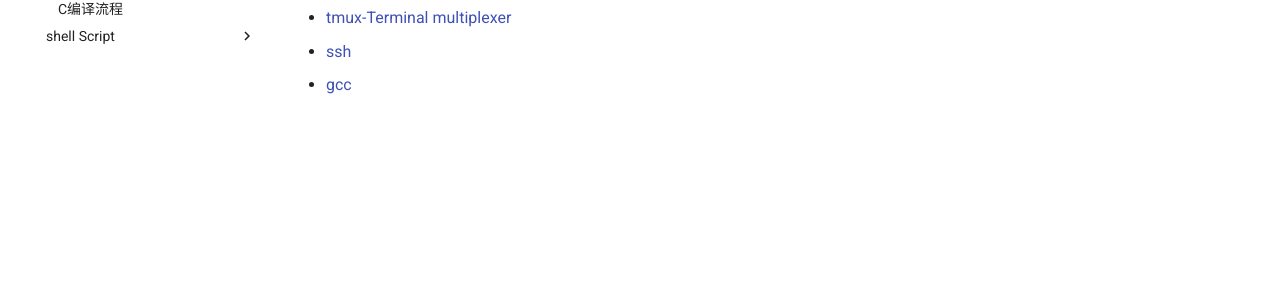
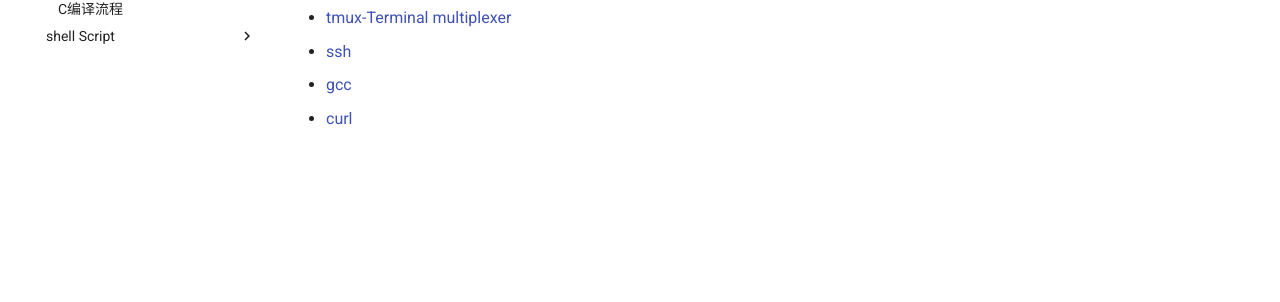
Before and after one commit to zhoukaidev/ks_blog, an MkDocs documentation site: the page built from docs/shell/linux/tools.md, in a window 1280 px wide. Shown: the part 339-641 px from the top of the page. Built offline with MkDocs 1.6.1 and Material for MkDocs 9.7.7, drawn with Linux system fonts in a browser that asks for light colours; comment, search, counter and statistics services are not loaded.

Commit message:
Update tools.md

```diff
--- a/docs/shell/linux/tools.md
+++ b/docs/shell/linux/tools.md
@@ -7,3 +7,4 @@
 * [tmux-Terminal multiplexer](tools/tmux.md)
 * [ssh](tools/ssh.md)
 * [gcc](tools/gcc.md)
+* [curl](tools/curl.md)
```
